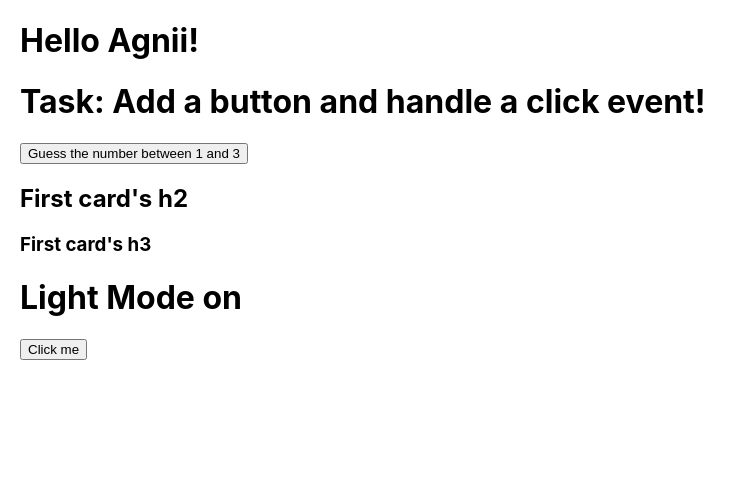
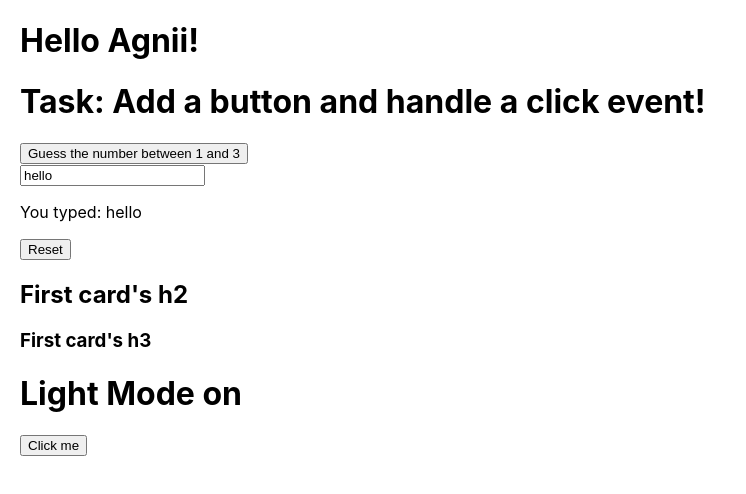
Before and after one commit to AgniveshChaubey/React-practice, a React (Create React App) app: page / in a window 1280 px wide. Shown: the top 494 px of the page, without its empty margins (0-746 px from the left). Built offline with nearby package versions, Linux system fonts and the light colour scheme.

Commit message:
useState example-1 (input type)

```diff
--- a/src/App.js
+++ b/src/App.js
@@ -1,7 +1,7 @@
 import './App.css';
 import {Btn, Btn2} from './components/Card';
 import { ModeToggler } from './components/Card';
-
+import { InputFunction } from './components/InputFunction';
 import Heading from './components/Heading';
 import Card from './components/Card';
 
@@ -14,6 +14,7 @@
       {"Task: Add a button and handle a click event!"}
       </h1>
       <Btn2 />
+      <InputFunction />
       <Card h2="First card's h2" h3= "First card's h3" />
       <Btn />
       <ModeToggler />
--- /dev/null
+++ b/src/components/InputFunction.js
@@ -0,0 +1,19 @@
+import {useState} from 'react';
+
+export function InputFunction(){
+    const [inputText, setText] = useState('hello');
+
+    function handleChange(e){
+        setText(e.target.value);
+    };
+
+    return(
+        <div>
+            <input value={inputText} onChange={handleChange} />
+            <p>You typed: {inputText}</p>
+            <button onClick={()=>{ setText('hello')}} >
+                Reset
+            </button>
+        </div>
+    );
+};
```
